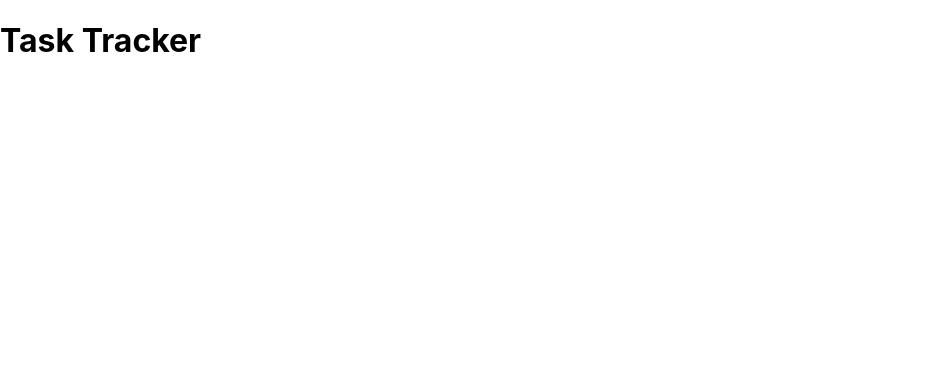
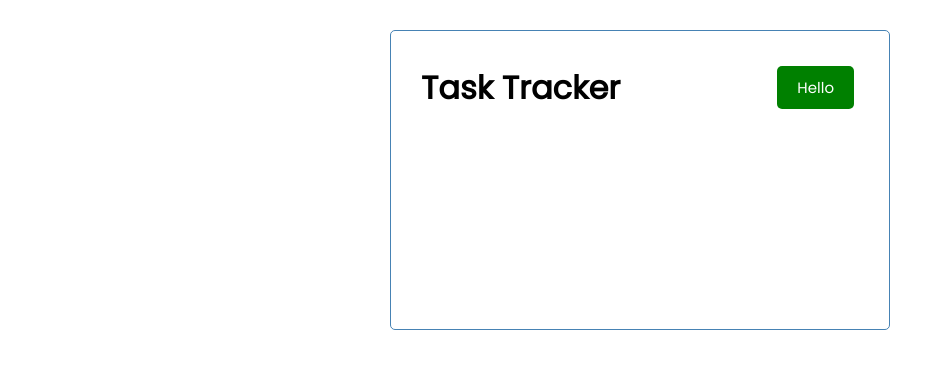
Before and after one commit to younusraza909/React-Task-Tracker, a React (Create React App) app: page / in a window 1280 px wide. Shown: the top 368 px of the page, without its empty margins (0-952 px from the left). Built offline with nearby package versions, Linux system fonts and the light colour scheme.

Commit message:
Making Button Components

```diff
--- /dev/null
+++ b/src/components/Button.js
@@ -0,0 +1,9 @@
+const Button = ({ color, text }) => {
+  return (
+    <button style={{ backgroundColor: color }} className="btn">
+      {text}
+    </button>
+  );
+};
+
+export default Button;
--- a/src/components/Header.js
+++ b/src/components/Header.js
@@ -1,17 +1,18 @@
-import React from 'react'
-import PropTypes from 'prop-types'
-
+import React from "react";
+import PropTypes from "prop-types";
+import Button from "./Button";
 
 const Header = () => {
-    return (
-        <header>
-            <h1>Task Tracker</h1>
-        </header>
-    )
-}
+  return (
+    <header className="header">
+      <h1>Task Tracker</h1>
+      <Button color="green" text="Hello" />
+    </header>
+  );
+};
 
-Header.propTypes={
-    title:PropTypes.string
-}
+Header.propTypes = {
+  title: PropTypes.string,
+};
 
-export default Header
+export default Header;
--- a/src/index.css
+++ b/src/index.css
@@ -1,13 +1,112 @@
-body {
+@import url('https://fonts.googleapis.com/css2?family=Poppins:wght@300;400&display=swap');
+
+* {
+  box-sizing: border-box;
   margin: 0;
-  font-family: -apple-system, BlinkMacSystemFont, 'Segoe UI', 'Roboto', 'Oxygen',
-    'Ubuntu', 'Cantarell', 'Fira Sans', 'Droid Sans', 'Helvetica Neue',
-    sans-serif;
-  -webkit-font-smoothing: antialiased;
-  -moz-osx-font-smoothing: grayscale;
+  padding: 0;
 }
 
-code {
-  font-family: source-code-pro, Menlo, Monaco, Consolas, 'Courier New',
-    monospace;
+body {
+  font-family: 'Poppins', sans-serif;
 }
+
+.container {
+  max-width: 500px;
+  margin: 30px auto;
+  overflow: auto;
+  min-height: 300px;
+  border: 1px solid steelblue;
+  padding: 30px;
+  border-radius: 5px;
+}
+
+.header {
+  display: flex;
+  justify-content: space-between;
+  align-items: center;
+  margin-bottom: 20px;
+}
+
+.btn {
+  display: inline-block;
+  background: #000;
+  color: #fff;
+  border: none;
+  padding: 10px 20px;
+  margin: 5px;
+  border-radius: 5px;
+  cursor: pointer;
+  text-decoration: none;
+  font-size: 15px;
+  font-family: inherit;
+}
+
+.btn:focus {
+  outline: none;
+}
+
+.btn:active {
+  transform: scale(0.98);
+}
+
+.btn-block {
+  display: block;
+  width: 100%;
+}
+
+.task {
+  background: #f4f4f4;
+  margin: 5px;
+  padding: 10px 20px;
+  cursor: pointer;
+}
+
+.task.reminder {
+  border-left: 5px solid green;
+}
+
+.task h3 {
+  display: flex;
+  align-items: center;
+  justify-content: space-between;
+}
+
+.add-form {
+  margin-bottom: 40px;
+}
+
+.form-control {
+  margin: 20px 0;
+}
+
+.form-control label {
+  display: block;
+}
+
+.form-control input {
+  width: 100%;
+  height: 40px;
+  margin: 5px;
+  padding: 3px 7px;
+  font-size: 17px;
+}
+
+.form-control-check {
+  display: flex;
+  align-items: center;
+  justify-content: space-between;
+}
+
+.form-control-check label {
+  flex: 1;
+}
+
+.form-control-check input {
+  flex: 2;
+  height: 20px;
+}
+
+footer {
+  margin-top: 30px;
+  text-align: center;
+}
```
Also changed, not shown: package.json (+10 -0 lines), 2 other files (tests, documents, lock files or other folders).
